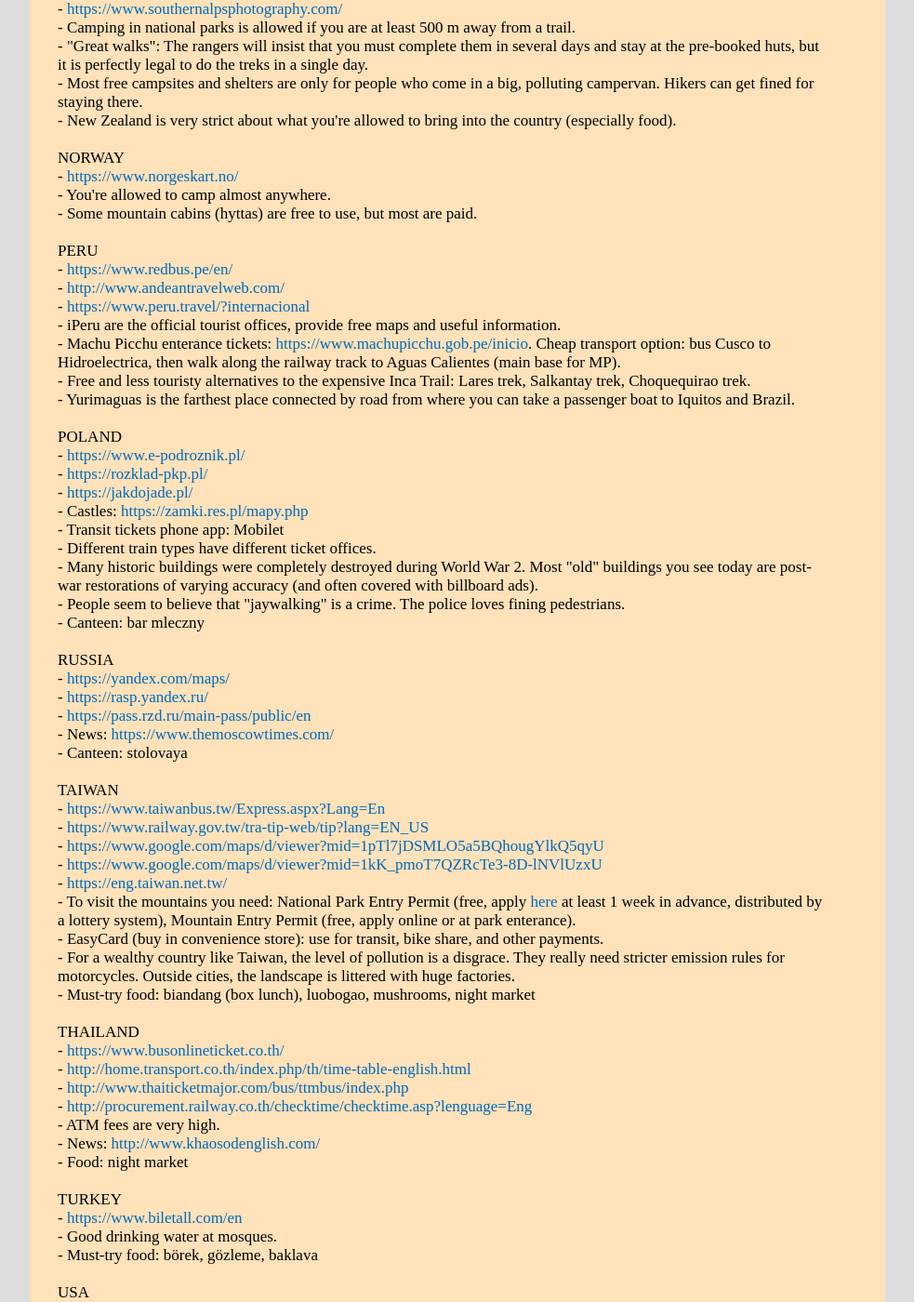
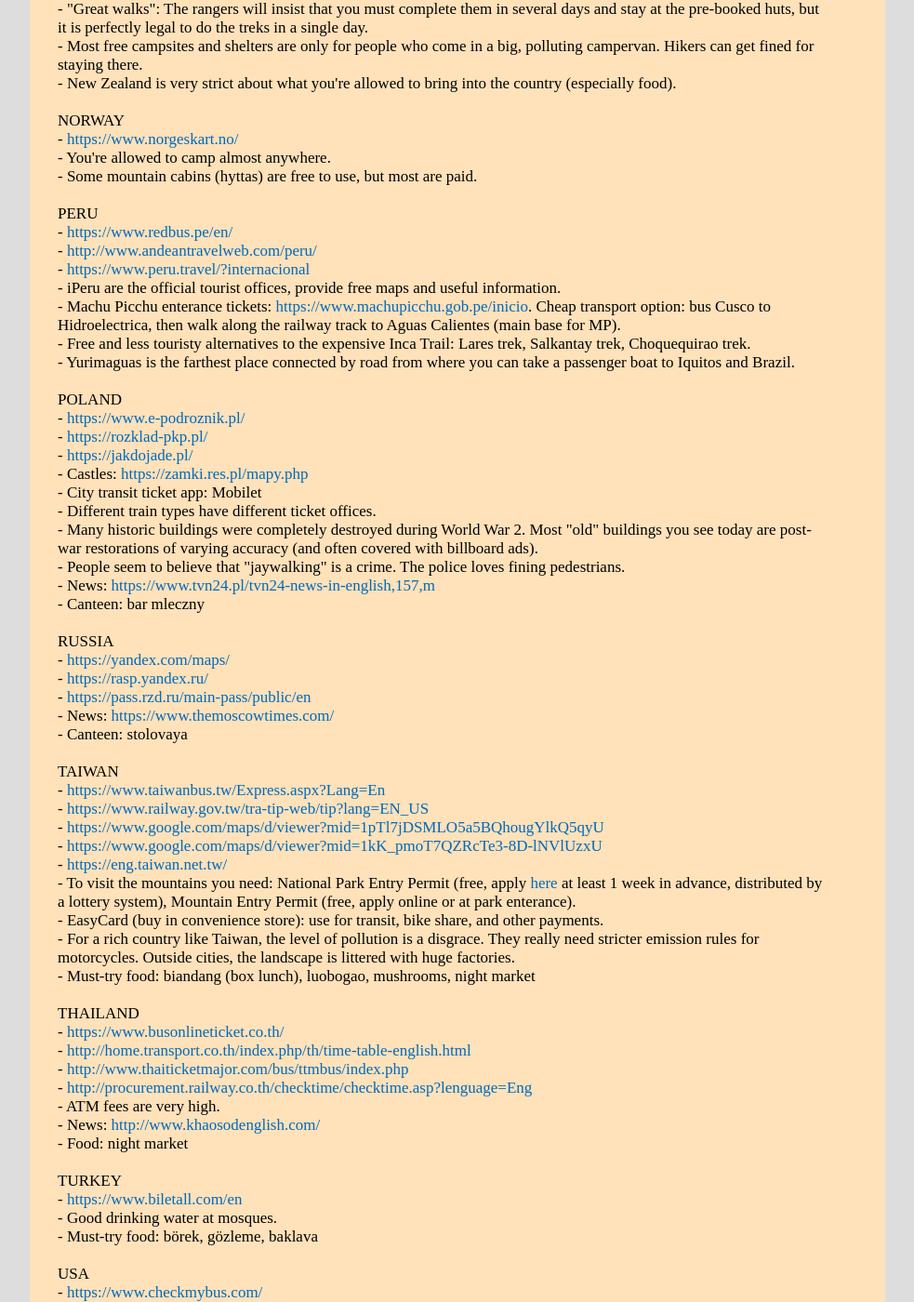
Before and after one commit to witbag/witbag.github.io, a Jekyll site: the page built from travel/notes.html, in a window 1280 px wide and 1400 px high, scrolled down 3244 px. Shown: the whole window at 93% size, without its empty margins (148-1131 px from the left). Built offline with Jekyll 4.4.1, drawn with Linux system fonts in a browser that asks for light colours; some of the changed text lies outside the part shown.

Commit message:
Update notes.html

```diff
--- a/travel/notes.html
+++ b/travel/notes.html
@@ -50,7 +50,7 @@
 - Many websites and nearly all foreign apps are banned. Get a VPN before going to China but internet will be extremely slow.<br>
 - Historical places have been "renovated" in recent years into amusement parks devoid of any authenticity.<br>
 - You pay a steep enterance fee for pretty much every tourist attraction, even mountains and villages.<br>
-- News: <a href="https://www.scmp.com/" target=_blank>https://www.scmp.com/</a><br />
+- News: <a href="https://www.scmp.com/" target=_blank>https://www.scmp.com/</a>, <a href="https://supchina.com/" target=_blank>https://supchina.com/</a><br />
 - Must-try food: huoguo (hot pot). Every region has its own cuisine.<br>
 <br>
 ETHIOPIA<br>
@@ -162,7 +161,7 @@
 <br>
 PERU<br>
 - <a href="https://www.redbus.pe/en/" target=_blank>https://www.redbus.pe/en/</a><br />
-- <a href="http://www.andeantravelweb.com/" target=_blank>http://www.andeantravelweb.com/</a><br />
+- <a href="http://www.andeantravelweb.com/peru/" target=_blank>http://www.andeantravelweb.com/peru/</a><br />
 - <a href="https://www.peru.travel/?internacional" target=_blank>https://www.peru.travel/?internacional</a><br />
 - iPeru are the official tourist offices, provide free maps and useful information.<br>
 - Machu Picchu enterance tickets: <a href="https://www.machupicchu.gob.pe/inicio" target=_blank>https://www.machupicchu.gob.pe/inicio</a>. Cheap transport option: bus Cusco to Hidroelectrica, then walk along the railway track to Aguas Calientes (main base for MP).<br>
@@ -174,10 +173,11 @@
 - <a href="https://rozklad-pkp.pl/" target=_blank>https://rozklad-pkp.pl/</a><br />
 - <a href="https://jakdojade.pl/" target=_blank>https://jakdojade.pl/</a><br />
 - Castles: <a href="https://zamki.res.pl/mapy.php" target=_blank>https://zamki.res.pl/mapy.php</a><br />
-- Transit tickets phone app: Mobilet<br>
+- City transit ticket app: Mobilet<br>
 - Different train types have different ticket offices.<br>
 - Many historic buildings were completely destroyed during World War 2. Most "old" buildings you see today are post-war restorations of varying accuracy (and often covered with billboard ads).<br>
 - People seem to believe that "jaywalking" is a crime. The police loves fining pedestrians.<br>
+- News: <a href="https://www.tvn24.pl/tvn24-news-in-english,157,m" target=_blank>https://www.tvn24.pl/tvn24-news-in-english,157,m</a><br />
 - Canteen: bar mleczny<br>
 <br>
 RUSSIA<br>
@@ -195,7 +195,7 @@
 - <a href="https://eng.taiwan.net.tw/" target=_blank>https://eng.taiwan.net.tw/</a><br />
 - To visit the mountains you need: National Park Entry Permit (free, apply <a href="https://npm.cpami.gov.tw/en/notice_1.aspx" target=_blank>here</a> at least 1 week in advance, distributed by a lottery system), Mountain Entry Permit (free, apply online or at park enterance).<br>
 - EasyCard (buy in convenience store): use for transit, bike share, and other payments.<br>
-- For a wealthy country like Taiwan, the level of pollution is a disgrace. They really need stricter emission rules for motorcycles. Outside cities, the landscape is littered with huge factories.<br>
+- For a rich country like Taiwan, the level of pollution is a disgrace. They really need stricter emission rules for motorcycles. Outside cities, the landscape is littered with huge factories.<br>
 - Must-try food: biandang (box lunch), luobogao, mushrooms, night market<br>
 <br>
 THAILAND<br>
```
Also changed, not shown: other parts of travel/notes.html (+1 -2 lines).
